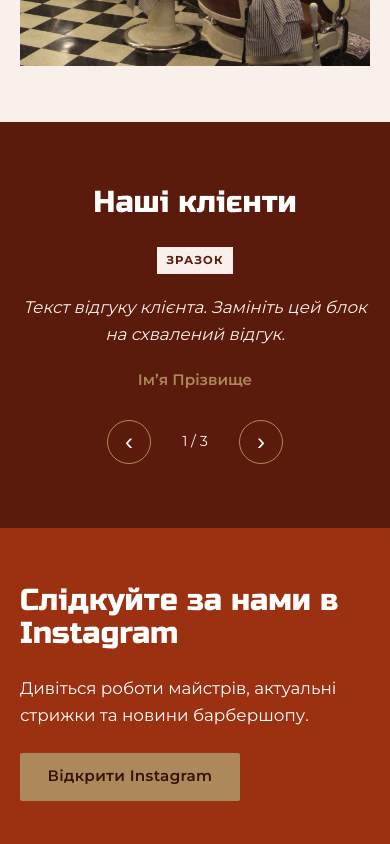
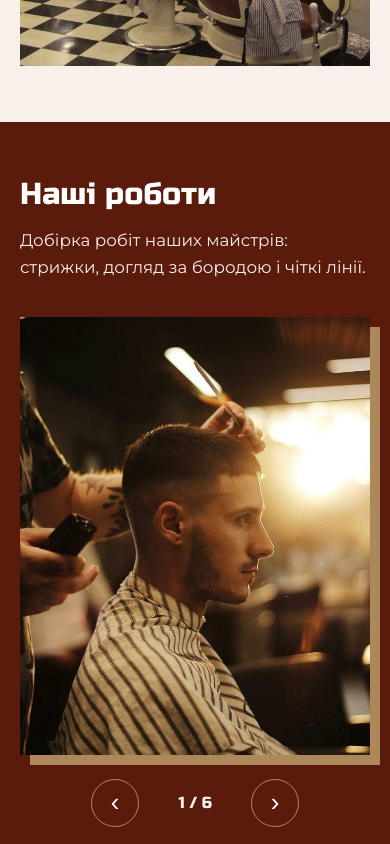
Before and after one commit to BOgdanRoz/BarberShop-Frontend, a React (Vite) app: page / in a window 390 px wide. Shown: the part 6800-7644 px from the top of the page. Built offline with nearby package versions, Linux system fonts and the light colour scheme.

Commit message:
feat: add accessible portfolio carousel with six photos
React state drives prev/next controls, a 1 / 6 counter, arrow-key navigation and touch swipe. Slides are hidden from assistive tech except the active one.

```diff
--- a/src/App.tsx
+++ b/src/App.tsx
@@ -3,6 +3,7 @@ import About from './sections/About/About'
 import Barbers from './sections/Barbers/Barbers'
 import Gallery from './sections/Gallery/Gallery'
 import Hero from './sections/Hero/Hero'
+import Portfolio from './sections/Portfolio/Portfolio'
 import Services from './sections/Services/Services'
 import Testimonials from './sections/Testimonials/Testimonials'
 import Footer from './components/Footer/Footer'
@@ -21,6 +22,7 @@ function App() {
         <About />
         <Barbers />
         <Gallery />
+        <Portfolio />
         <Testimonials />
         <FinalCta />
       </main>
--- a/src/data/siteContent.ts
+++ b/src/data/siteContent.ts
@@ -12,6 +12,7 @@ export const navItems: NavItem[] = [
   { id: 'about', label: 'Про нас' },
   { id: 'barbers', label: 'Майстри' },
   { id: 'gallery', label: 'Галерея' },
+  { id: 'portfolio', label: 'Роботи' },
   { id: 'testimonials', label: 'Відгуки' },
 ]
 
@@ -67,6 +68,11 @@ export const galleryContent = {
   lead: 'Робоча атмосфера, догляд за бородою і стрижки в спокійному темпі.',
 }
 
+export const portfolioContent = {
+  title: 'Наші роботи',
+  lead: 'Добірка робіт наших майстрів: стрижки, догляд за бородою і чіткі лінії.',
+}
+
 export const testimonialsContent = {
   title: 'Наші клієнти',
 }
--- /dev/null
+++ b/src/sections/Portfolio/Portfolio.module.css
@@ -0,0 +1,82 @@
+.section {
+  background: var(--color-seal-brown);
+  color: var(--color-seashell);
+  padding-block: clamp(3.5rem, 7vw, 5.5rem);
+}
+
+.inner {
+  width: min(100% - 2 * var(--gutter), var(--container-width));
+  margin-inline: auto;
+}
+
+.carousel {
+  display: grid;
+  gap: 1.5rem;
+  justify-items: center;
+  outline-offset: 6px;
+}
+
+.viewport {
+  width: min(100%, 26rem);
+  overflow: hidden;
+  position: relative;
+  box-shadow: 10px 10px 0 var(--color-lion);
+}
+
+.track {
+  display: flex;
+  list-style: none;
+  padding: 0;
+  margin: 0;
+  transition: transform 450ms ease;
+}
+
+.slide {
+  flex: 0 0 100%;
+  aspect-ratio: 4 / 5;
+  background: var(--color-black-bean);
+}
+
+.image {
+  width: 100%;
+  height: 100%;
+  object-fit: cover;
+}
+
+.controls {
+  display: flex;
+  align-items: center;
+  gap: 1.25rem;
+}
+
+.control {
+  width: 3rem;
+  height: 3rem;
+  border: 1.5px solid var(--color-lion);
+  border-radius: 50%;
+  background: transparent;
+  color: var(--color-white);
+  font-size: 1.6rem;
+  line-height: 1;
+  cursor: pointer;
+  transition: background-color 200ms ease, color 200ms ease;
+}
+
+.control:hover {
+  background: var(--color-lion);
+  color: var(--color-black-bean);
+}
+
+.counter {
+  min-width: 4.5rem;
+  text-align: center;
+  font-family: var(--font-display);
+  font-size: 1rem;
+  color: var(--color-seashell);
+}
+
+@media (min-width: 900px) {
+  .viewport {
+    width: min(100%, 30rem);
+  }
+}
--- /dev/null
+++ b/src/sections/Portfolio/Portfolio.tsx
@@ -0,0 +1,88 @@
+import { useRef, useState } from 'react'
+import type { KeyboardEvent, TouchEvent } from 'react'
+import { portfolioPhotos } from '../../data/photos'
+import { portfolioContent } from '../../data/siteContent'
+import SectionHeading from '../../components/SectionHeading/SectionHeading'
+import styles from './Portfolio.module.css'
+
+const SWIPE_THRESHOLD_PX = 50
+
+function Portfolio() {
+  const [activeIndex, setActiveIndex] = useState(0)
+  const touchStartX = useRef<number | null>(null)
+  const total = portfolioPhotos.length
+
+  const goTo = (index: number) => setActiveIndex((index + total) % total)
+  const goPrevious = () => goTo(activeIndex - 1)
+  const goNext = () => goTo(activeIndex + 1)
+
+  const handleKeyDown = (event: KeyboardEvent<HTMLDivElement>) => {
+    if (event.key === 'ArrowLeft') goPrevious()
+    if (event.key === 'ArrowRight') goNext()
+  }
+
+  const handleTouchStart = (event: TouchEvent<HTMLDivElement>) => {
+    touchStartX.current = event.touches[0].clientX
+  }
+
+  const handleTouchEnd = (event: TouchEvent<HTMLDivElement>) => {
+    if (touchStartX.current === null) return
+    const delta = event.changedTouches[0].clientX - touchStartX.current
+    touchStartX.current = null
+    if (Math.abs(delta) < SWIPE_THRESHOLD_PX) return
+    if (delta < 0) goNext()
+    else goPrevious()
+  }
+
+  return (
+    <section id="portfolio" className={styles.section}>
+      <div className={styles.inner}>
+        <SectionHeading title={portfolioContent.title} lead={portfolioContent.lead} tone="dark" />
+
+        <div
+          className={styles.carousel}
+          role="region"
+          aria-roledescription="каруселі"
+          aria-label="Роботи майстрів"
+          tabIndex={0}
+          onKeyDown={handleKeyDown}
+          onTouchStart={handleTouchStart}
+          onTouchEnd={handleTouchEnd}
+        >
+          <div className={styles.viewport}>
+            <ul
+              className={styles.track}
+              style={{ transform: `translateX(-${activeIndex * 100}%)` }}
+            >
+              {portfolioPhotos.map((photo, index) => (
+                <li
+                  key={photo.src}
+                  className={styles.slide}
+                  aria-roledescription="слайд"
+                  aria-label={`${index + 1} з ${total}`}
+                  aria-hidden={index !== activeIndex}
+                >
+                  <img className={styles.image} src={photo.src} alt={photo.alt} width={1024} height={1280} loading={index === 0 ? 'eager' : 'lazy'} />
+                </li>
+              ))}
+            </ul>
+          </div>
+
+          <div className={styles.controls}>
+            <button type="button" className={styles.control} onClick={goPrevious} aria-label="Попередня робота">
+              ‹
+            </button>
+            <p className={styles.counter} aria-live="polite">
+              {activeIndex + 1} / {total}
+            </p>
+            <button type="button" className={styles.control} onClick={goNext} aria-label="Наступна робота">
+              ›
+            </button>
+          </div>
+        </div>
+      </div>
+    </section>
+  )
+}
+
+export default Portfolio
```
